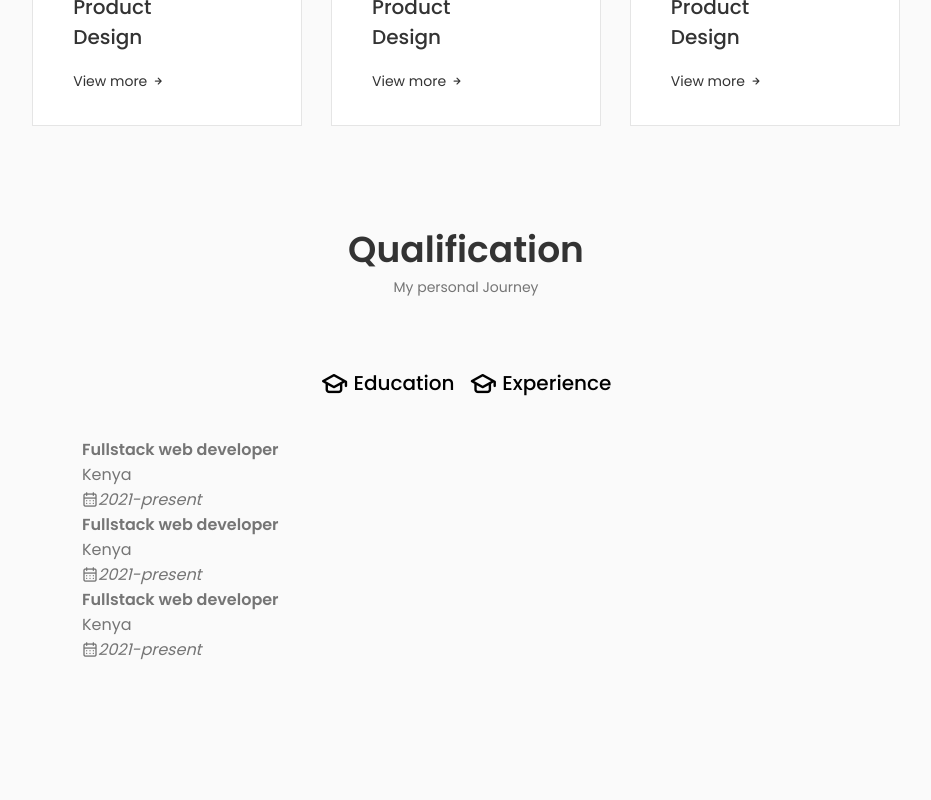
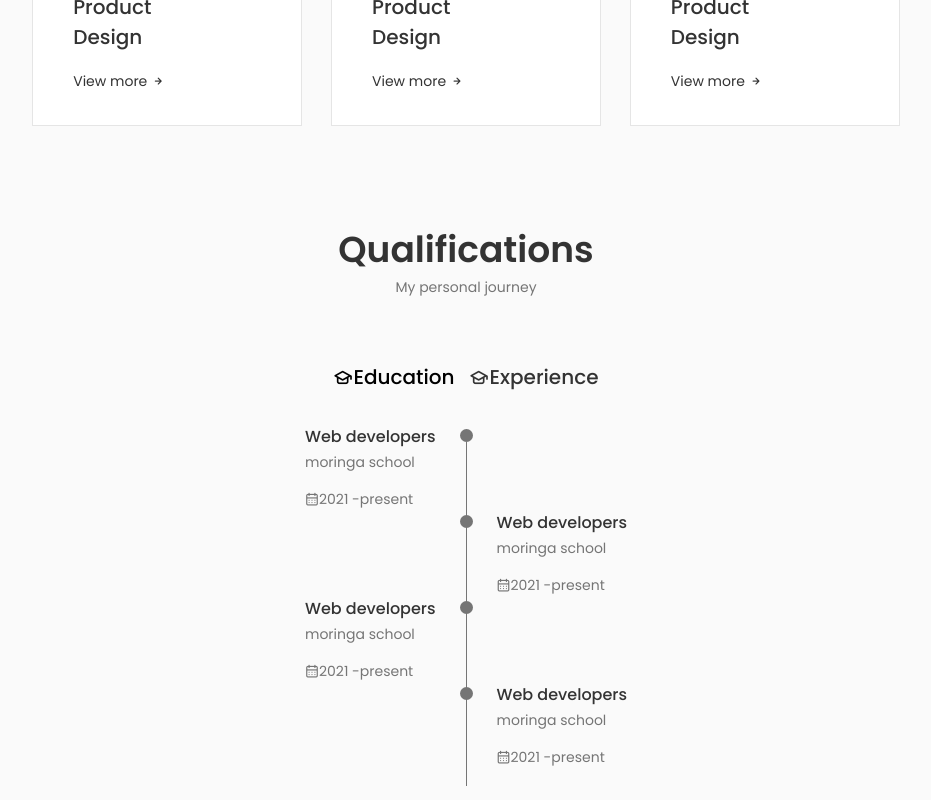
Before and after one commit to ch1n069/Portfolio, a React (Create React App) app: page / in a window 1280 px wide. Shown: the part 2215-3015 px from the top of the page, without its empty margins (174-1105 px from the left). Before the commit the page ends 2909 px from the top, so only its background shows below. Built offline with nearby package versions, Linux system fonts and the light colour scheme.

Commit message:
styled the line for the education section

```diff
--- a/src/components/qualification/Qualification.css
+++ b/src/components/qualification/Qualification.css
@@ -30,8 +30,8 @@
     color: var(--title-color-dark);
 }
 
-.qualification_sections {
-    display: gird;
+.qualification__sections {
+    display: flex;
     grid-template-columns: 0.5fr;
     justify-content: center;
 }
@@ -44,8 +44,39 @@
     display: block;
 }
 
-.qualification_data {
+.qualification__data {
     display: grid;
     grid-template-columns: 1fr max-content 1fr;
     column-gap: 1.5rem;
 }
+
+.qualification__title {
+    font-size: var(--normal-font-size);
+    font-weight: var(--font-medium);
+}
+
+.qualification__subtitle {
+    display: inline-block;
+    font-size: var(--small-font-size);
+    margin-bottom: var(--mb-1);
+}
+
+.qualification__calendar {
+    font-size: var(--small-font-size);
+}
+
+.qualification__rounder {
+    display: inline-block;
+    width: 13px;
+    height: 13px;
+    background-color: var(--text-color);
+    border-radius: 50%;
+}
+
+.qualification__line {
+    display: block;
+    width: 1px;
+    height: 100%;
+    background-color: var(--text-color);
+    transform: translate(6px, -7px);
+}
--- a/src/components/qualification/Qualification.js
+++ b/src/components/qualification/Qualification.js
@@ -4,32 +4,28 @@ import "./Qualification.css";
 const Qualification = () => {
   return (
     <section className="qualification section">
-      <h2 className="section__title">Qualification</h2>
-      <span className="section__subtitle">My personal Journey</span>
+      <h2 className="section__title">Qualifications</h2>
+      <span className="section__subtitle">My personal journey</span>
+
       <div className="qualification__container container">
         <div className="qualification__tabs">
           <div className="qualification__button qualification__active button--flex">
-            <i className="uil uil-graduation-cap qualification__icon"></i>
-            {""}
-            Education
+            <i className="uil uil-graduation-cap"></i>
+            {""}Education
           </div>
-          <div className="qualification__button qualification__active button--flex">
-            <i className="uil uil-graduation-cap qualification__icon"></i>
-            {""}
-            Experience
+          <div className="qualification__button button--flex">
+            <i className="uil uil-graduation-cap"></i>
+            {""}Experience
           </div>
         </div>
         <div className="qualification__sections">
           <div className="qualification__content qualification__content-active">
             <div className="qualification__data">
-              <div></div>
               <div>
-                <h4 className="quailification__title">
-                  Fullstack web developer
-                </h4>
-                <span className="qualification__subtitle">Kenya</span>
+                <h3 className="qualification__title">Web developers</h3>
+                <span className="qualification__subtitle">moringa school</span>
                 <div className="qualification__calendar">
-                  <i className="uil uil-calendar-alt">2021-present</i>
+                  <div className="uil uil-calendar-alt">2021 -present</div>
                 </div>
               </div>
               <div>
@@ -39,47 +35,27 @@ const Qualification = () => {
             </div>
             <div className="qualification__data">
               <div></div>
+
               <div>
                 <span className="qualification__rounder"></span>
                 <span className="qualification__line"></span>
               </div>
+
               <div>
-                <h4 className="quailification__title">
-                  Fullstack web developer
-                </h4>
-                <span className="qualification__subtitle">Kenya</span>
+                <h3 className="qualification__title">Web developers</h3>
+                <span className="qualification__subtitle">moringa school</span>
                 <div className="qualification__calendar">
-                  <i className="uil uil-calendar-alt">2021-present</i>
+                  <div className="uil uil-calendar-alt">2021 -present</div>
                 </div>
               </div>
             </div>
+
             <div className="qualification__data">
-              <div></div>
               <div>
-                <span className="qualification__rounder"></span>
-                <span className="qualification__line"></span>
-              </div>
-              <div>
-                <h4 className="quailification__title">
-                  Fullstack web developer
-                </h4>
-                <span className="qualification__subtitle">Kenya</span>
+                <h3 className="qualification__title">Web developers</h3>
+                <span className="qualification__subtitle">moringa school</span>
                 <div className="qualification__calendar">
-                  <i className="uil uil-calendar-alt">2021-present</i>
-                </div>
-              </div>
-            </div>
-          </div>
-          <div className="qualification__content">
-            <div className="qualification__data">
-              <div></div>
-              <div>
-                <h4 className="quailification__title">
-                  Fullstack web developer
-                </h4>
-                <span className="qualification__subtitle">Kenya</span>
-                <div className="qualification__calendar">
-                  <i className="uil uil-calendar-alt">2021-present</i>
+                  <div className="uil uil-calendar-alt">2021 -present</div>
                 </div>
               </div>
               <div>
@@ -89,33 +65,78 @@ const Qualification = () => {
             </div>
             <div className="qualification__data">
               <div></div>
+
               <div>
                 <span className="qualification__rounder"></span>
                 <span className="qualification__line"></span>
               </div>
+
               <div>
-                <h4 className="quailification__title">
-                  Fullstack web developer
-                </h4>
-                <span className="qualification__subtitle">Kenya</span>
+                <h3 className="qualification__title">Web developers</h3>
+                <span className="qualification__subtitle">moringa school</span>
                 <div className="qualification__calendar">
-                  <i className="uil uil-calendar-alt">2021-present</i>
+                  <div className="uil uil-calendar-alt">2021 -present</div>
                 </div>
+              </div>
+            </div>
+          </div>
+          <div className="qualification__content">
+            <div className="qualification__data">
+              <div>
+                <h3 className="qualification__title">Web developers</h3>
+                <span className="qualification__subtitle">moringa school</span>
+                <div className="qualification__calendar">
+                  <div className="uil uil-calendar-alt">2021 -present</div>
+                </div>
+              </div>
+              <div>
+                <span className="qualification__rounder"></span>
+                <span className="qualification__line"></span>
               </div>
             </div>
             <div className="qualification__data">
               <div></div>
+
               <div>
                 <span className="qualification__rounder"></span>
                 <span className="qualification__line"></span>
               </div>
+
               <div>
-                <h4 className="quailification__title">
-                  Fullstack web developer
-                </h4>
-                <span className="qualification__subtitle">Kenya</span>
+                <h3 className="qualification__title">Web developers</h3>
+                <span className="qualification__subtitle">moringa school</span>
                 <div className="qualification__calendar">
-                  <i className="uil uil-calendar-alt">2021-present</i>
+                  <div className="uil uil-calendar-alt">2021 -present</div>
+                </div>
+              </div>
+            </div>
+
+            <div className="qualification__data">
+              <div>
+                <h3 className="qualification__title">Web developers</h3>
+                <span className="qualification__subtitle">moringa school</span>
+                <div className="qualification__calendar">
+                  <div className="uil uil-calendar-alt">2021 -present</div>
+                </div>
+              </div>
+              <div>
+                <span className="qualification__rounder"></span>
+                <span className="qualification__line"></span>
+              </div>
+            </div>
+            <div className="qualification__data">
+              <div></div>
+
+              <div>
+                <span className="qualification__rounder"></span>
+                <span className="qualification__line"></span>
+              </div>
+
+              <div>
+                <h3 className="qualification__title">Web developers</h3>
+                <span className="qualification__subtitle">moringa school</span>
+                <div className="qualification__calendar">
+                  <div className="uil uil-calendar-alt">2021 -present</div>
                 </div>
               </div>
             </div>
```
